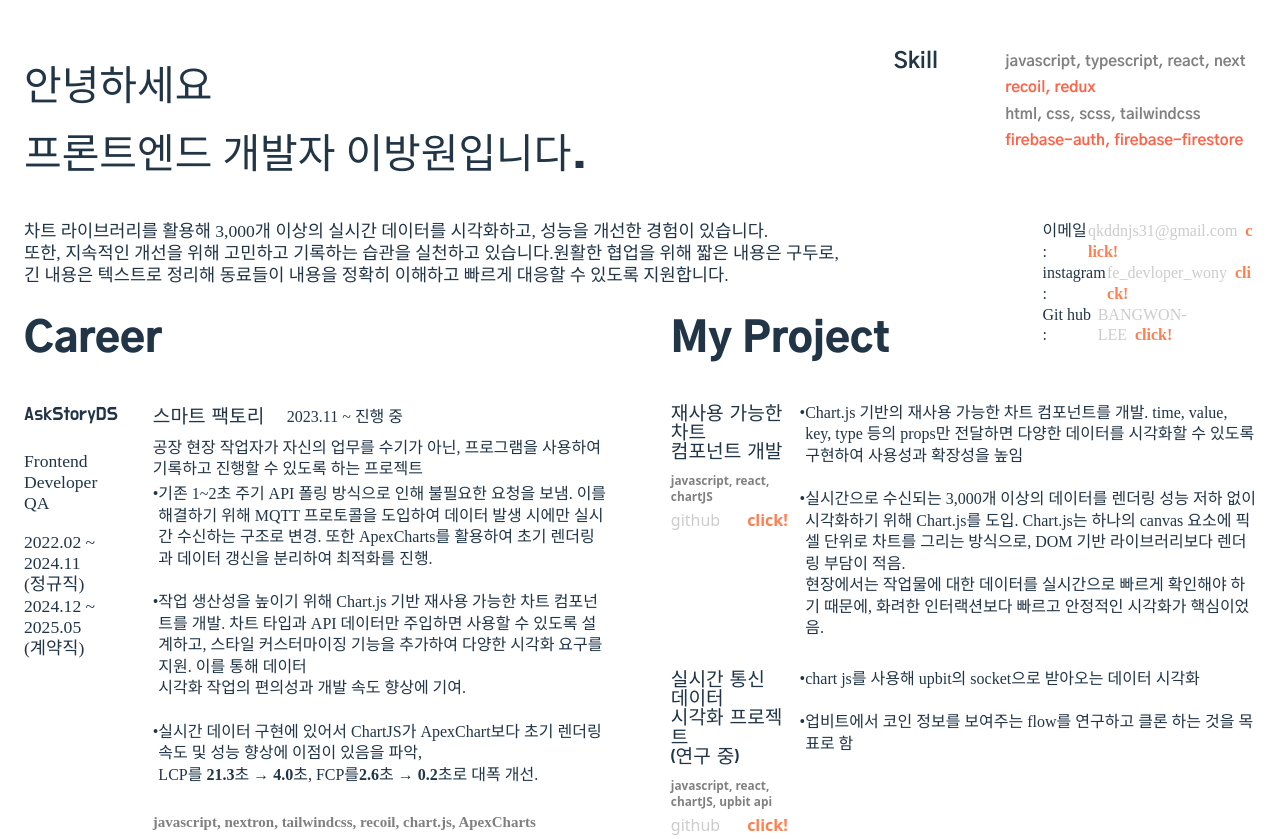
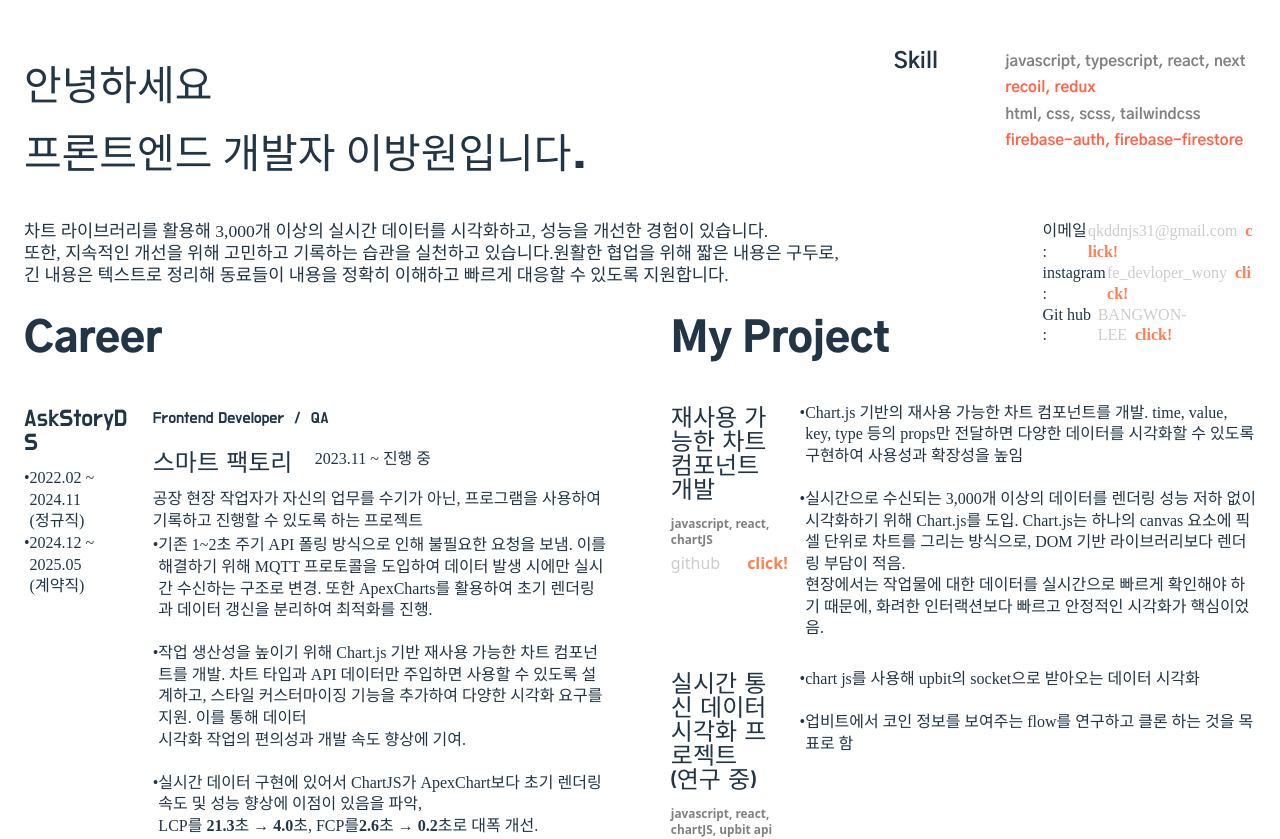
Before and after one commit to BANGWON-LEE/wony_resume, a React (Vite) app: page / in a window 1280 px wide. Shown: the top 839 px of the page. Built offline with nearby package versions, Linux system fonts and the light colour scheme.

Commit message:
edit : 포지션 위치 변경

```diff
--- a/src/components/main/LeftContent.jsx
+++ b/src/components/main/LeftContent.jsx
@@ -16,22 +16,30 @@ export default function LeftContent() {
               <h2 className="text_dohyeon_small_title_inner">AskStoryDS</h2>
             </TextDoHyeonSmallTitle>
             <TextBlackHanSansContent>
-              <div className="text_box">
-                <p className="text_black_hansans_content_inner">
-                  Frontend Developer <br /> QA
-                </p>
-                <span className="text_black_hansans_content_inner">
-                  2022.02 ~ 2024.11 <br />
+              <ul className="text_box_ul">
+                <li className="content_li">
+                  <span>•</span> 2022.02 ~ 2024.11 <br />
                   (정규직)
-                </span>
-                <span className="text_black_hansans_content_inner">
-                  2024.12 ~ 2025.05 <br />
+                </li>
+                <li className="content_li">
+                  <span>•</span> 2024.12 ~ 2025.05 <br />
                   (계약직)
-                </span>
-              </div>
+                </li>
+              </ul>
             </TextBlackHanSansContent>
           </div>
           <div className="content_block_content">
+            <div className="position_block">
+              <TextDoHyeonSmallTitle>Frontend Developer</TextDoHyeonSmallTitle>
+              <TextDoHyeonSmallTitle> / </TextDoHyeonSmallTitle>
+              <TextDoHyeonSmallTitle>QA</TextDoHyeonSmallTitle>
+              {/* <TextBlackHanSansContent>
+                <span>
+                  공장 현장 작업자가 자신의 업무를 수기가 아닌, 프로그램을
+                  사용하여 기록하고 진행할 수 있도록 하는 프로젝트
+                </span>
+              </TextBlackHanSansContent> */}
+            </div>
             <div className="text_box">
               <TextDoHyeonSmallTitle>
                 <div className="project_header">
--- a/src/style/content.scss
+++ b/src/style/content.scss
@@ -46,4 +46,10 @@
 
 .content_li {
   display: flex;
+  @media (max-width: 768px) {
+    // display: grid;
+    flex-wrap: nowrap;
+    word-break: break-word;
+    white-space: normal;
+  }
 }
--- a/src/style/text.scss
+++ b/src/style/text.scss
@@ -3,12 +3,13 @@
   font-weight: normal;
   text-align: left;
   line-height: 1rem;
+  font-size: 1rem;
   &_inner {
-    font-size: 1.2em;
+    font-size: 1.5em;
     line-height: 1em;
     margin: 0.5em 0;
     @media (max-width: 768px) {
-      font-size: 1em;
+      font-size: 0.9em;
       width: 95%;
       display: grid;
     }
@@ -137,3 +138,14 @@
   font-size: 0.74em;
   text-align: left;
 }
+
+.position_block {
+  display: flex;
+  font-size: 1rem;
+  margin: 0.9rem 0;
+  width: 11rem;
+  justify-content: space-between;
+  @media (max-width: 768px) {
+    margin: 0.4rem 0;
+  }
+}
```
